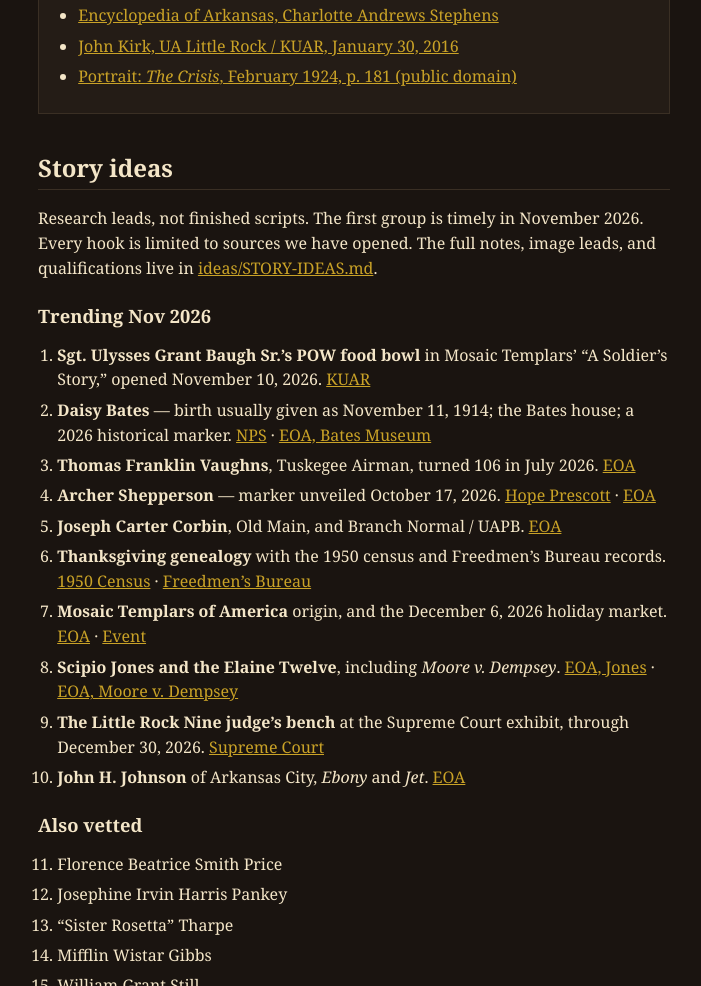
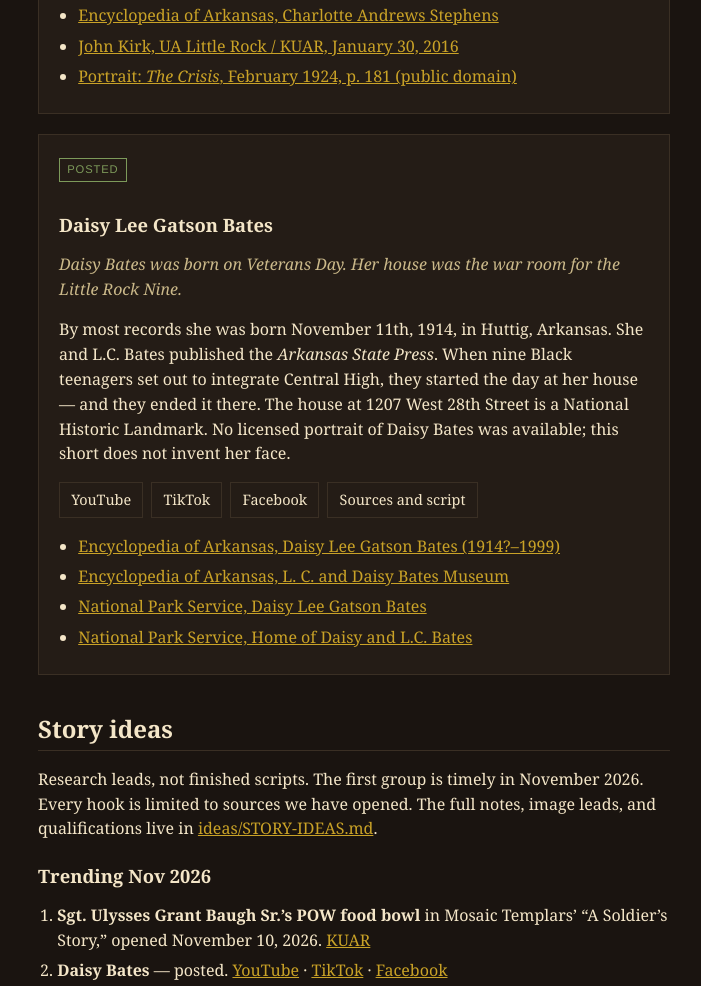
Before and after one commit to thearkansasecho/buffer-scripts, a plain HTML site: page docs/index.html in a window 1280 px wide. Shown: the part 1288-2274 px from the top of the page, without its empty margins (286-987 px from the left). Drawn offline with Linux system fonts and the light colour scheme.

Commit message:
Mark Daisy Bates as posted on Echo channels
Add the November 12, 2026 live YouTube, TikTok, and Facebook links,
the hosted video URL, and the cover still. Update the landing page,
README, story-ideas status, and changelog.

```diff
--- a/docs/index.html
+++ b/docs/index.html
@@ -62,6 +62,26 @@
           <li><a href="https://archive.org/details/sim_crisis_1924-02_27_4/page/181/mode/1up">Portrait: <cite>The Crisis</cite>, February 1924, p. 181 (public domain)</a></li>
         </ul>
       </article>
+
+      <article class="story">
+        <p class="status posted">Posted</p>
+        <h3>Daisy Lee Gatson Bates</h3>
+        <p class="hook">Daisy Bates was born on Veterans Day. Her house was the war room for the Little Rock Nine.</p>
+        <p>By most records she was born November 11th, 1914, in Huttig, Arkansas. She and L.C. Bates published the <cite>Arkansas State Press</cite>. When nine Black teenagers set out to integrate Central High, they started the day at her house — and they ended it there. The house at 1207 West 28th Street is a National Historic Landmark. No licensed portrait of Daisy Bates was available; this short does not invent her face.</p>
+        <p class="links">
+          <a href="https://www.youtube.com/watch?v=7VQ6wL8w28Y">YouTube</a>
+          <a href="https://www.tiktok.com/@the.arkansas.echo/video/7707529159060327694">TikTok</a>
+          <a href="https://www.facebook.com/reel/29096401833343768/">Facebook</a>
+          <a href="https://github.com/thearkansasecho/buffer-scripts/tree/main/posts/daisy-bates">Sources and script</a>
+        </p>
+        <ul class="sources">
+          <li><a href="https://encyclopediaofarkansas.net/entries/daisy-lee-gatson-bates-591/">Encyclopedia of Arkansas, Daisy Lee Gatson Bates (1914?–1999)</a></li>
+          <li><a href="https://encyclopediaofarkansas.net/entries/l-c-and-daisy-bates-museum-6073/">Encyclopedia of Arkansas, L. C. and Daisy Bates Museum</a></li>
+          <li><a href="https://www.nps.gov/people/daisy-lee-gatson-bates.htm">National Park Service, Daisy Lee Gatson Bates</a></li>
+          <li><a href="https://www.nps.gov/places/home-of-daisy-and-l-c-bates.htm">National Park Service, Home of Daisy and L.C. Bates</a></li>
+        </ul>
+      </article>
+
     </section>
 
     <section id="ideas">
@@ -71,7 +91,7 @@
       <h3>Trending Nov 2026</h3>
       <ol class="ideas">
         <li><strong>Sgt. Ulysses Grant Baugh Sr.’s POW food bowl</strong> in Mosaic Templars’ “A Soldier’s Story,” opened November 10, 2026. <a href="https://www.ualrpublicradio.org/local-regional-news/2026-11-10/mosaic-templars-cultural-center-opens-a-soldiers-story">KUAR</a></li>
-        <li><strong>Daisy Bates</strong> — birth usually given as November 11, 1914; the Bates house; a 2026 historical marker. <a href="https://www.nps.gov/people/daisy-lee-gatson-bates.htm">NPS</a> · <a href="https://encyclopediaofarkansas.net/entries/l-c-and-daisy-bates-museum-6073/">EOA, Bates Museum</a></li>
+        <li><strong>Daisy Bates</strong> — posted. <a href="https://www.youtube.com/watch?v=7VQ6wL8w28Y">YouTube</a> · <a href="https://www.tiktok.com/@the.arkansas.echo/video/7707529159060327694">TikTok</a> · <a href="https://www.facebook.com/reel/29096401833343768/">Facebook</a></li>
         <li><strong>Thomas Franklin Vaughns</strong>, Tuskegee Airman, turned 106 in July 2026. <a href="https://encyclopediaofarkansas.net/entries/thomas-franklin-vaughns-14973/">EOA</a></li>
         <li><strong>Archer Shepperson</strong> — marker unveiled October 17, 2026. <a href="https://hopeprescott.com/2026/10/19/arkansas-historical-marker-sign-archer-shepperson/">Hope Prescott</a> · <a href="https://encyclopediaofarkansas.net/entries/archer-shepperson-20400/">EOA</a></li>
         <li><strong>Joseph Carter Corbin</strong>, Old Main, and Branch Normal / UAPB. <a href="https://encyclopediaofarkansas.net/entries/joseph-carter-corbin-1624/">EOA</a></li>
@@ -94,7 +114,7 @@
         <li>Eliza Ann Ross Miller</li>
         <li>Edith Irby Jones</li>
       </ol>
-      <p class="fine">Daisy Bates, Corbin, the Mosaic Templars, and Scipio Jones also appear in the longer notes, with image-lead and qualification detail.</p>
+      <p class="fine">Corbin, the Mosaic Templars, and Scipio Jones also appear in the longer notes, with image-lead and qualification detail. The Daisy Bates short is now in Featured stories.</p>
     </section>
   </main>
 
```
Also changed, not shown: 4 other files.
